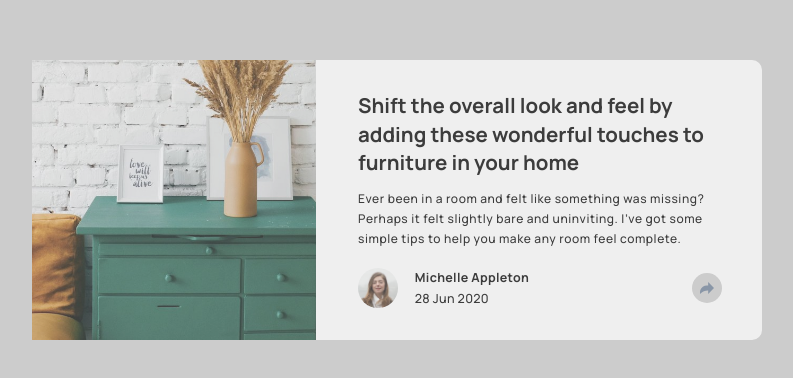
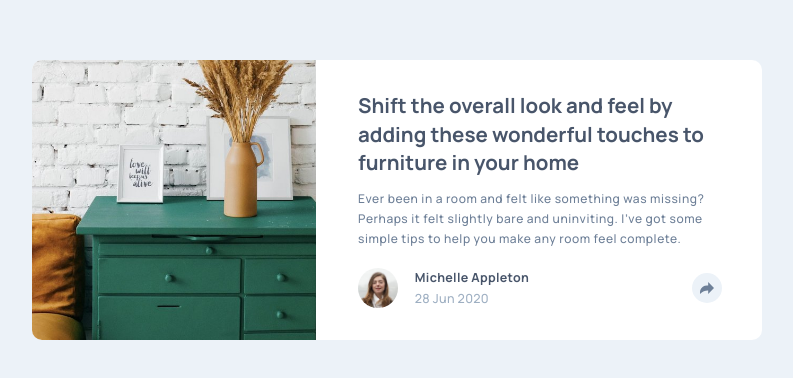
Before and after one commit to harnettd/article-preview-component, a website: page index.html in a window 1280 px wide. Shown: the part 220-598 px from the top of the page, without its empty margins (243-1036 px from the left). Drawn offline with Linux system fonts and the light colour scheme.

Commit message:
add colors

```diff
--- a/bundles/styles.css
+++ b/bundles/styles.css
@@ -14,17 +14,20 @@ html {
 .attribution {
     text-align: center;
 }
-
+.page {
+  background-color: hsl(210, 46%, 95%);
+}
 /* These breakpoints match with those of Bootstrap.*/
 .card {
   border-radius: 1rem;
   background-color: white;
   display: flex;
   flex-direction: column;
+  overflow: hidden;
   width: 33rem;
   margin-top: 0;
   margin-left: 0;
-  opacity: 0.7;
+  opacity: 1;
 }
 @media screen and (min-width: 992px) {
   .card {
@@ -58,6 +61,7 @@ html {
   font-family: "Manrope", sans-serif;
   font-size: 1.64rem;
   font-weight: 700;
+  color: hsl(217, 19%, 35%);
   line-height: 1.48;
   margin: 0 0 1.3rem;
 }
@@ -74,6 +78,7 @@ html {
   font-family: "Manrope", sans-serif;
   font-size: 1.2rem;
   font-weight: 500;
+  color: hsl(214, 17%, 51%);
   letter-spacing: 0.062rem;
   line-height: 1.65;
   margin: 0 0 3.2rem;
@@ -122,17 +127,19 @@ html {
   font-family: "Manrope", sans-serif;
   font-size: 1.25rem;
   font-weight: 700;
+  color: hsl(217, 19%, 35%);
   letter-spacing: 0.03rem;
 }
 .card__date {
   font-family: "Manrope", sans-serif;
   font-size: 1.25rem;
   font-weight: 500;
+  color: hsl(212, 23%, 69%);
   letter-spacing: 0.03rem;
 }
 .card__share-wrapper {
   align-items: center;
-  background-color: #ccc;
+  background-color: hsl(210, 46%, 95%);
   border-radius: 50%;
   display: flex;
   height: 3rem;
@@ -153,24 +160,17 @@ html {
   color: hsl(228, 45%, 44%);
 }
 .page {
-  background-color: #ccc;
   margin-top: 2rem;
-}
-
-.bordered {
-  border: 0.1rem dotted black;
 }
 /* These breakpoints match with those of Bootstrap.*/
 .card-wrapper {
   align-items: start;
-  background-image: url("../design/mobile-design.jpg");
   background-position: center top;
   background-repeat: no-repeat;
   padding-top: 7.4rem;
 }
 @media screen and (min-width: 992px) {
   .card-wrapper {
-    background-image: url("../design/desktop-design.jpg");
     padding-top: 26rem;
   }
 }
--- a/common.blocks/_colors.scss
+++ b/common.blocks/_colors.scss
@@ -0,0 +1,4 @@
+$very-dark-grayish-blue: hsl(217, 19%, 35%);
+$desaturated-dark-blue: hsl(214, 17%, 51%);
+$grayish-blue: hsl(212, 23%, 69%);
+$light-grayish-blue: hsl(210, 46%, 95%);
--- a/common.blocks/card.scss
+++ b/common.blocks/card.scss
@@ -1,4 +1,5 @@
 @import "../library.blocks/breakpoints";
+@import "./colors";
 @import "./fonts";
 
 .card {
@@ -6,11 +7,12 @@
     background-color: white;
     display: flex;
     flex-direction: column;
+    overflow: hidden;
     width: 33rem;
 
     margin-top: 0;
     margin-left: 0;
-    opacity: 0.7;
+    opacity: 1;
 
     @media screen and (min-width: $large) {
         flex-direction: row;
@@ -41,6 +43,7 @@
 
     &__headline {
         @include font(1.64rem, $bold-weight);
+        color: $very-dark-grayish-blue;
         line-height: 1.48;
         margin: 0 0 1.3rem;
 
@@ -53,6 +56,7 @@
 
     &__copy {
         @include font(1.2rem, $medium-weight);
+        color: $desaturated-dark-blue;
         letter-spacing: 0.062rem;
         line-height: 1.65;
         margin: 0 0 3.2rem;
@@ -102,17 +106,19 @@
 
     &__author-name {
         @include font(1.25rem, $bold-weight);
+        color: $very-dark-grayish-blue;
         letter-spacing: 0.03rem;
     }
 
     &__date {
         @include font(1.25rem, $medium-weight);
+        color: $grayish-blue;
         letter-spacing: 0.03rem;
     }
 
     &__share-wrapper {
         align-items: center;
-        background-color: #ccc;
+        background-color: $light-grayish-blue;
         border-radius: 50%;
         display: flex;
         height: 3rem;
--- a/common.blocks/page.scss
+++ b/common.blocks/page.scss
@@ -0,0 +1,5 @@
+@import "./colors";
+
+.page {
+    background-color: $light-grayish-blue;
+}
--- a/dev.blocks/card-wrapper.scss
+++ b/dev.blocks/card-wrapper.scss
@@ -2,13 +2,13 @@
 
 .card-wrapper {
     align-items: start;
-    background-image: url("../design/mobile-design.jpg");
+    // background-image: url("../design/mobile-design.jpg");
     background-position: center top;
     background-repeat: no-repeat;
     padding-top: 7.4rem;
 
     @media screen and (min-width: $large) {
-        background-image: url("../design/desktop-design.jpg");
+        // background-image: url("../design/desktop-design.jpg");
         padding-top: 26rem;
     }
 }
--- a/dev.blocks/page.scss
+++ b/dev.blocks/page.scss
@@ -1,8 +1,3 @@
 .page {
-    background-color: #ccc;
     margin-top: 2rem;
 }
-
-.bordered {
-    border: 0.1rem dotted black;
-}
```
Also changed, not shown: bundles/styles.min.css, common.blocks/card.css, common.blocks/page.css, dev.blocks/card-wrapper.css, dev.blocks/page.css.
